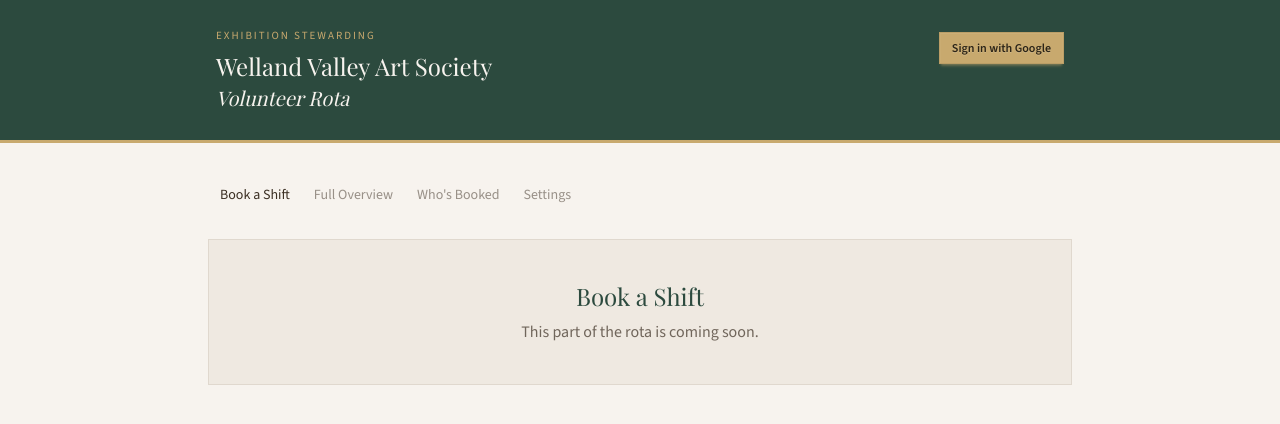
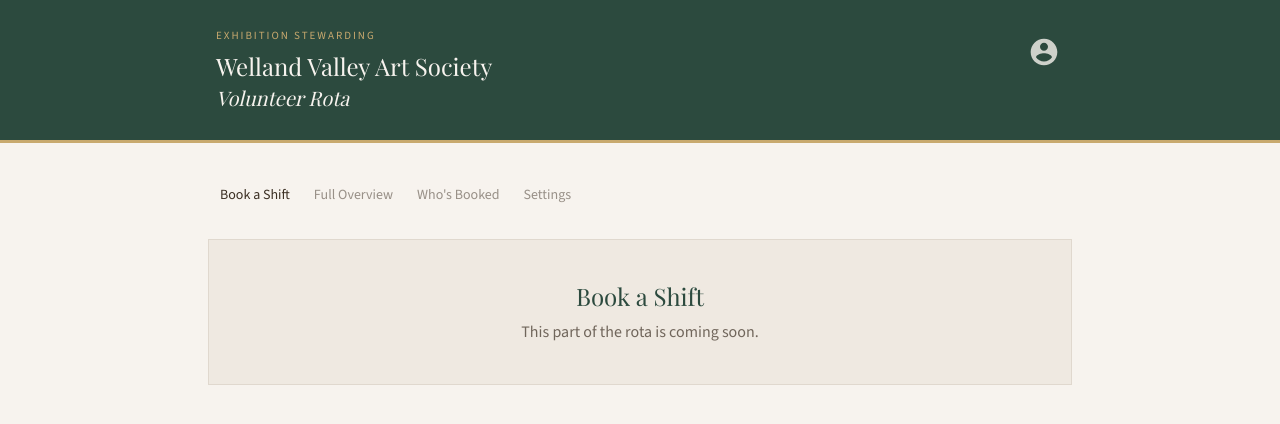
Before and after one commit to MWardill/wellandvalleyrota, a Next.js app: page / in a window 1280 px wide. Shown: the top 424 px of the page. Built offline with nearby package versions, Linux system fonts and the light colour scheme; no server answers; a web font is replaced by a local one.

Commit message:
Some small fixes

```diff
--- a/app/globals.css
+++ b/app/globals.css
@@ -31,10 +31,7 @@
   --color-error: #8b2e2e;
   --color-error-content: #ffffff;
 
-  --radius-selector: 0rem;
-  --radius-field: 0rem;
-  --radius-box: 0rem;
-  --border: 1.5px;
+
 }
 
 /* Serif display headings, matching the original Playfair usage. */
--- a/components/auth-button.tsx
+++ b/components/auth-button.tsx
@@ -1,3 +1,4 @@
+import Link from "next/link";
 import { auth, signIn, signOut } from "@/lib/auth";
 
 export default async function AuthButton() {
@@ -5,20 +6,45 @@
 
   if (session?.user) {
     return (
+      <div className="dropdown dropdown-end">
+        <div
+          tabIndex={0}
+          role="button"
+          className="btn btn-circle btn-ghost overflow-hidden p-0"
+          title="Account menu"
+          aria-label="Account menu"
+        >
+          {session.user.image ? (
+            <img
+              src={session.user.image}
+              alt="Profile picture"
+              className="w-10 h-10 object-cover"
+            />
+          ) : (
+            <div className="w-10 h-10 bg-primary-content/20 flex items-center justify-center text-primary-content font-bold uppercase text-lg">
+              {session.user.email?.[0] ?? "?"}
+            </div>
+          )}
+        </div>
+        <ul tabIndex={0} className="dropdown-content menu bg-base-100 rounded-box z-[1] w-52 p-2 shadow mt-2">
+          <li>
+            <Link href="/settings">Settings</Link>
+          </li>
+          <li>
             <form
               action={async () => {
                 "use server";
                 await signOut({ redirectTo: "/" });
               }}
-        className="flex items-center gap-3"
+              className="w-full flex"
             >
-        <span className="text-sm text-primary-content/80 hidden sm:inline">
-          {session.user.email}
-        </span>
-        <button type="submit" className="btn btn-sm btn-outline">
-          Sign out
+              <button type="submit" className="w-full text-left">
+                Sign Out
               </button>
             </form>
+          </li>
+        </ul>
+      </div>
     );
   }
 
@@ -26,11 +52,22 @@
     <form
       action={async () => {
         "use server";
-        await signIn("google", { redirectTo: "/settings" });
+        await signIn("google");
       }}
     >
-      <button type="submit" className="btn btn-sm btn-secondary">
-        Sign in with Google
+      <button
+        type="submit"
+        className="btn btn-circle btn-ghost"
+        title="Sign in with Google"
+        aria-label="Sign in with Google"
+      >
+        <svg
+          className="w-8 h-8 text-primary-content/80"
+          fill="currentColor"
+          viewBox="0 0 24 24"
+        >
+          <path d="M12 2C6.48 2 2 6.48 2 12s4.48 10 10 10 10-4.48 10-10S17.52 2 12 2zm0 3c1.66 0 3 1.34 3 3s-1.34 3-3 3-3-1.34-3-3 1.34-3 3-3zm0 14.2c-2.5 0-4.71-1.28-6-3.22.03-1.99 4-3.08 6-3.08 1.99 0 5.97 1.09 6 3.08-1.29 1.94-3.5 3.22-6 3.22z"/>
+        </svg>
       </button>
     </form>
   );
```
Also changed, not shown: .claude/commands/finish.md (added). Lines whose indentation alone changed are shown as unchanged.
